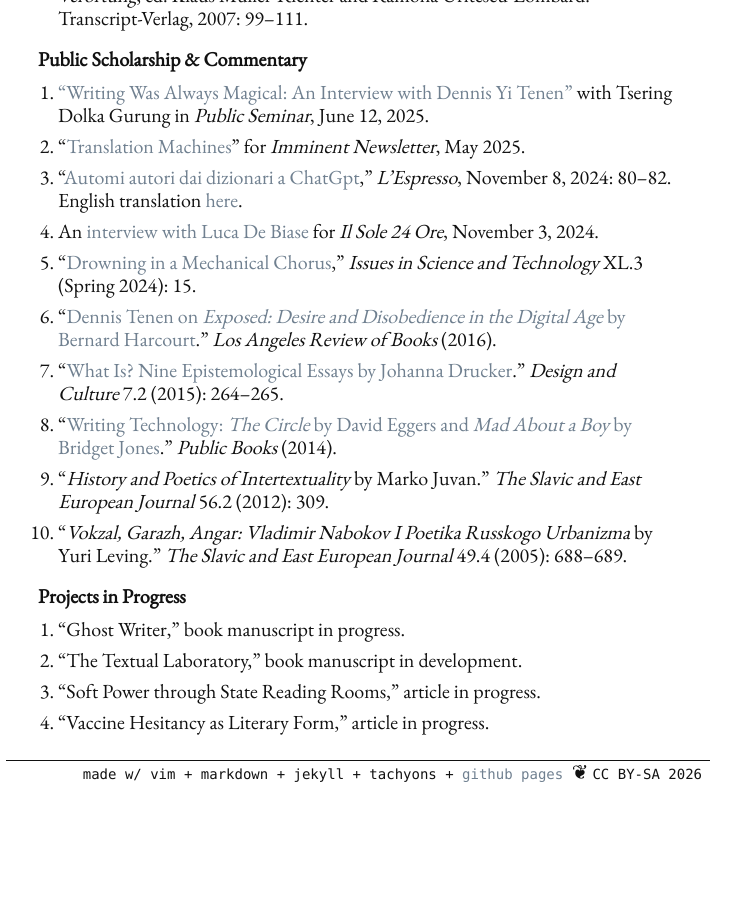
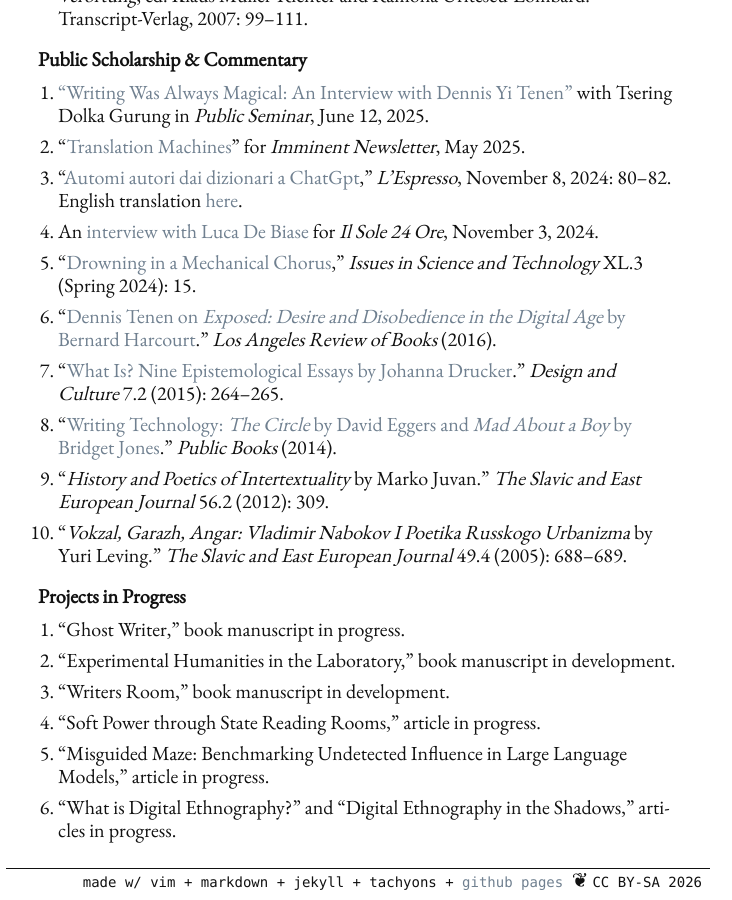
Before and after one commit to denten/denten.github.io, a Jekyll site: the page built from _pages/publications.md, in a window 1280 px wide and 900 px high, scrolled down 1359 px. Shown: the whole window, without its empty margins (282-1014 px from the left). Built offline with Jekyll 4.4.1, drawn with Linux system fonts in a browser that asks for light colours; nearby versions of some CDN libraries; before the commit the page ends 2151 px from its top, so only the background shows below that; some of the changed text lies outside the part shown.

Commit message:
update in progress

```diff
--- a/_includes/CV/03-publish.md
+++ b/_includes/CV/03-publish.md
@@ -88,6 +88,9 @@
 ### Projects in Progress
 
 1. "Ghost Writer," book manuscript in progress.
-2. "The Textual Laboratory," book manuscript in development.
+2. "Experimental Humanities in the Laboratory," book manuscript in development.
+3. "Writers Room," book manuscript in development.
 3. "Soft Power through State Reading Rooms," article in progress.
-4. "Vaccine Hesitancy as Literary Form," article in progress.
+4. "Misguided Maze: Benchmarking Undetected Influence in Large Language Models," article in
+   progress.
+5. "What is Digital Ethnography?" and "Digital Ethnography in the Shadows," articles in progress.
```
Also changed, not shown: other parts of _includes/CV/03-publish.md (+2 -2 lines), _includes/CV/07-service.md (+2 -1 lines).
